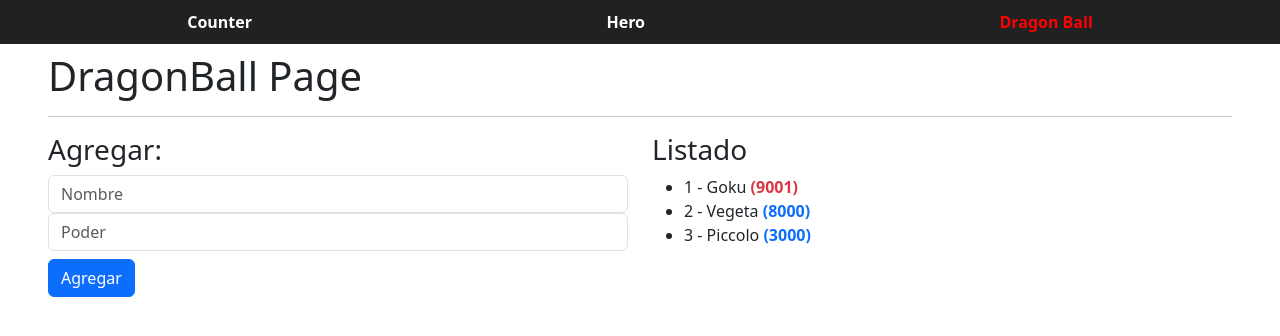
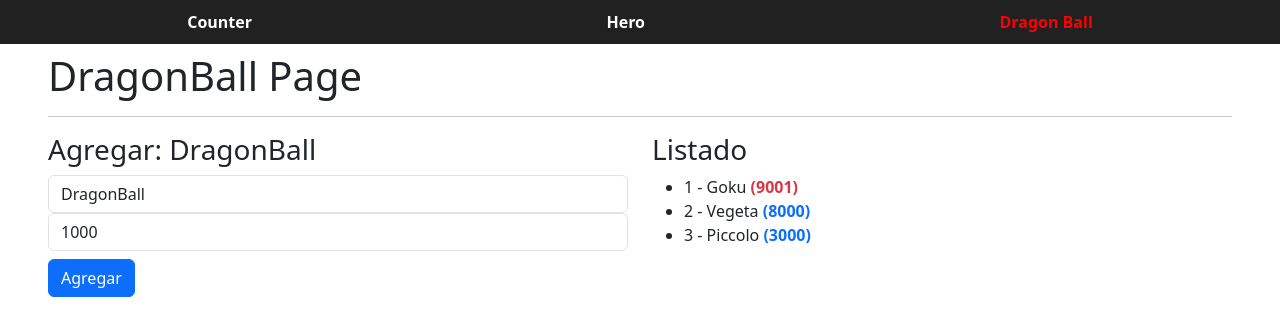
Before and after one commit to EdwinAlexanderBernardinoMoran/angular, an Angular app in the folder 02-bases/: page /dragon-ball in a window 1280 px wide. Shown: the top 336 px of the page. Built offline with nearby package versions, Linux system fonts and the light colour scheme.

Commit message:
S5 - Inputs - Agregar personaje

```diff
--- a/02-bases/src/app/pages/dragonball/dragonball-page.html
+++ b/02-bases/src/app/pages/dragonball/dragonball-page.html
@@ -3,11 +3,11 @@
 
 <section class="row">
   <div class="col 12 col-sm-6">
-    <h3>Agregar: </h3>
-    <input type="text" class="form-control" placeholder="Nombre">
-    <input type="text" class="form-control" placeholder="Poder">
+    <h3>Agregar: {{ name() }}</h3>
+    <input type="text" class="form-control" placeholder="Nombre" [value]="name()" (change)="name.set(textName.value)" #textName>
+    <input type="text" class="form-control" placeholder="Poder" [value]="power()" (change)="power.set(+textPower.value)" #textPower>
 
-    <button class="mt-2 btn btn-primary">Agregar</button>
+    <button (click)="addCharacter()" class="mt-2 btn btn-primary">Agregar</button>
   </div>
 
   <div class="col-12 col-sm-6">
--- a/02-bases/src/app/pages/dragonball/dragonball-page.ts
+++ b/02-bases/src/app/pages/dragonball/dragonball-page.ts
@@ -9,10 +9,12 @@
 
 @Component({
   selector: 'app-dragonball',
-  imports: [NgClass],
   templateUrl: './dragonball-page.html',
 })
 export class DragonballPage {
+  name = signal('DragonBall');
+  power = signal(1000);
+
   characters = signal<Character[]>([
     {
       id: 1,
@@ -41,4 +43,22 @@
       'text-danger': true
     }
   })
+
+  addCharacter() {
+    if(!this.name() || !this.power() || this.power() <= 0) return;
+
+    const newCharacter: Character = {
+      id: this.characters().length + 1,
+      name: this.name(),
+      powerLevel: this.power()
+    }
+
+    this.characters.update((characters) => [...characters, newCharacter]);
+    this.resetFields();
+  }
+
+  resetFields() {
+    this.name.set('');
+    this.power.set(0);
+  }
 }
```
